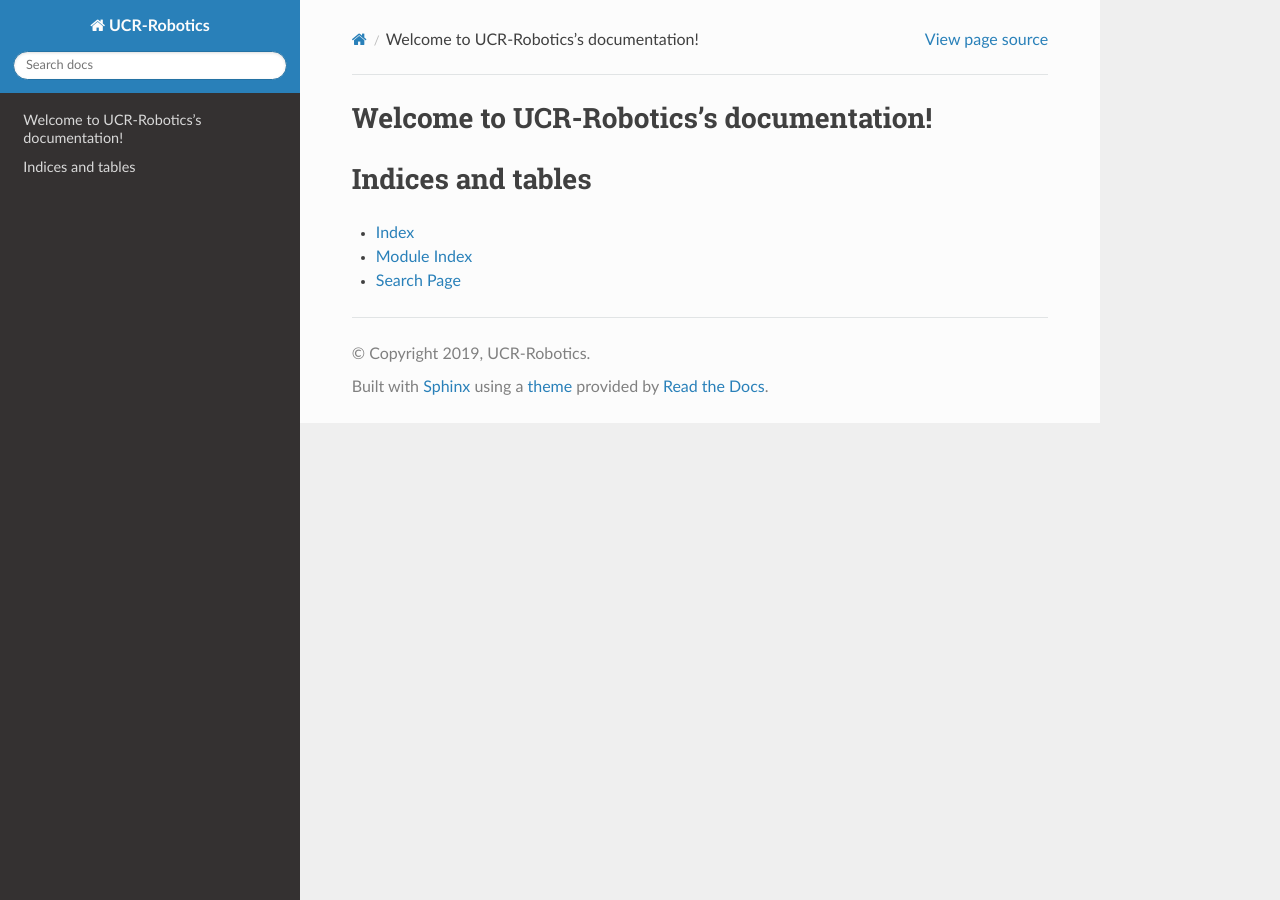
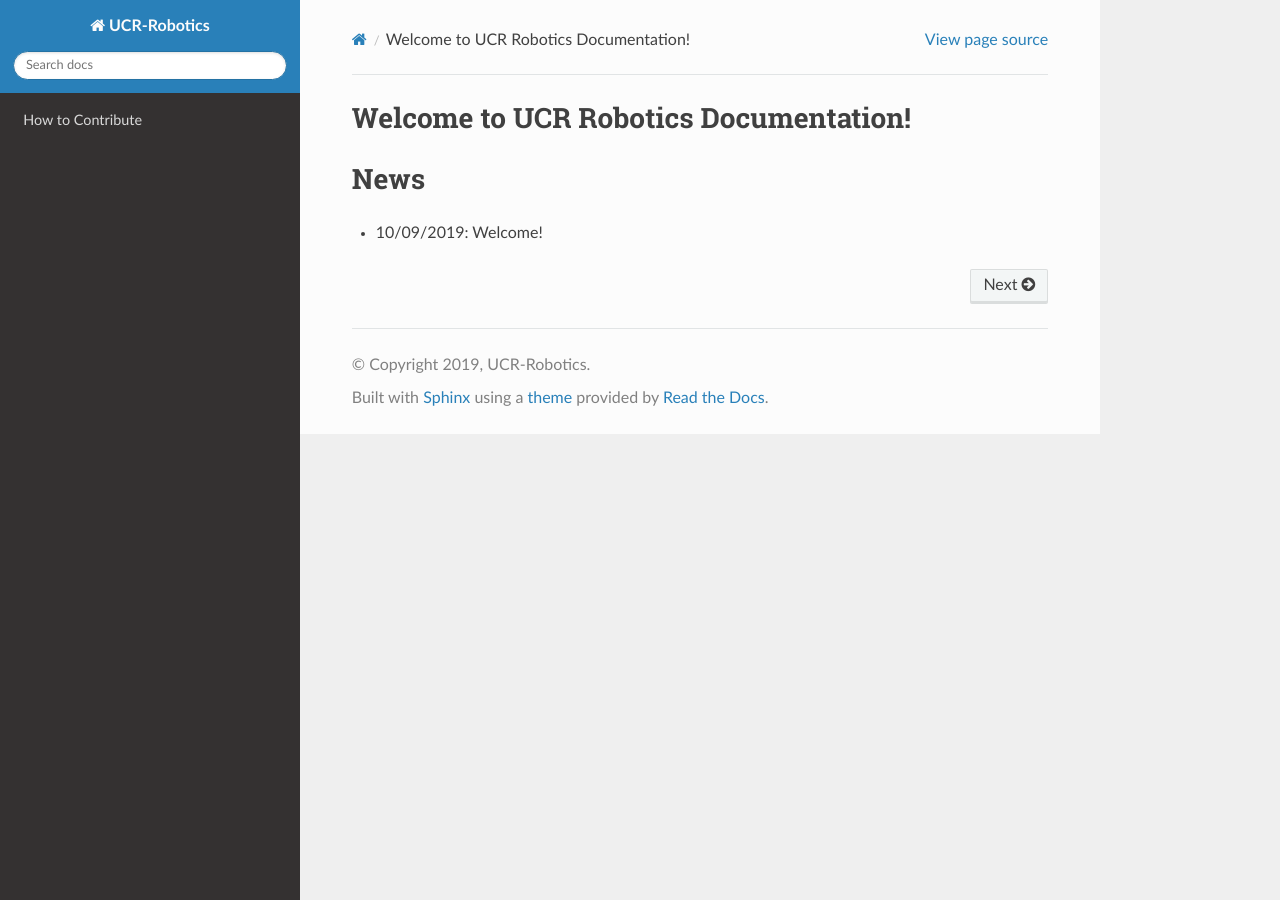
Before and after one commit to UCR-Robotics/UCR-Robotics, a Sphinx documentation site: the page built from docs/index.rst, in a window 1280 px wide. Built offline with Sphinx 7.4.7 and the Read the Docs theme 2.0.0, drawn with Linux system fonts in a browser that asks for light colours.

Commit message:
add contribute

```diff
--- a/docs/index.rst
+++ b/docs/index.rst
@@ -3,18 +3,17 @@
    You can adapt this file completely to your liking, but it should at least
    contain the root `toctree` directive.
 
-Welcome to UCR-Robotics's documentation!
-========================================
+Welcome to UCR Robotics Documentation!
+======================================
 
 .. toctree::
-   :maxdepth: 2
-   :caption: Contents:
+    :maxdepth: 2
+    :hidden:
+
+    contribute
 
 
+News
+====
 
-Indices and tables
-==================
-
-* :ref:`genindex`
-* :ref:`modindex`
-* :ref:`search`
+- 10/09/2019: Welcome!
```
Also changed, not shown: docs/contribute.rst (added, +59 -0 lines).
